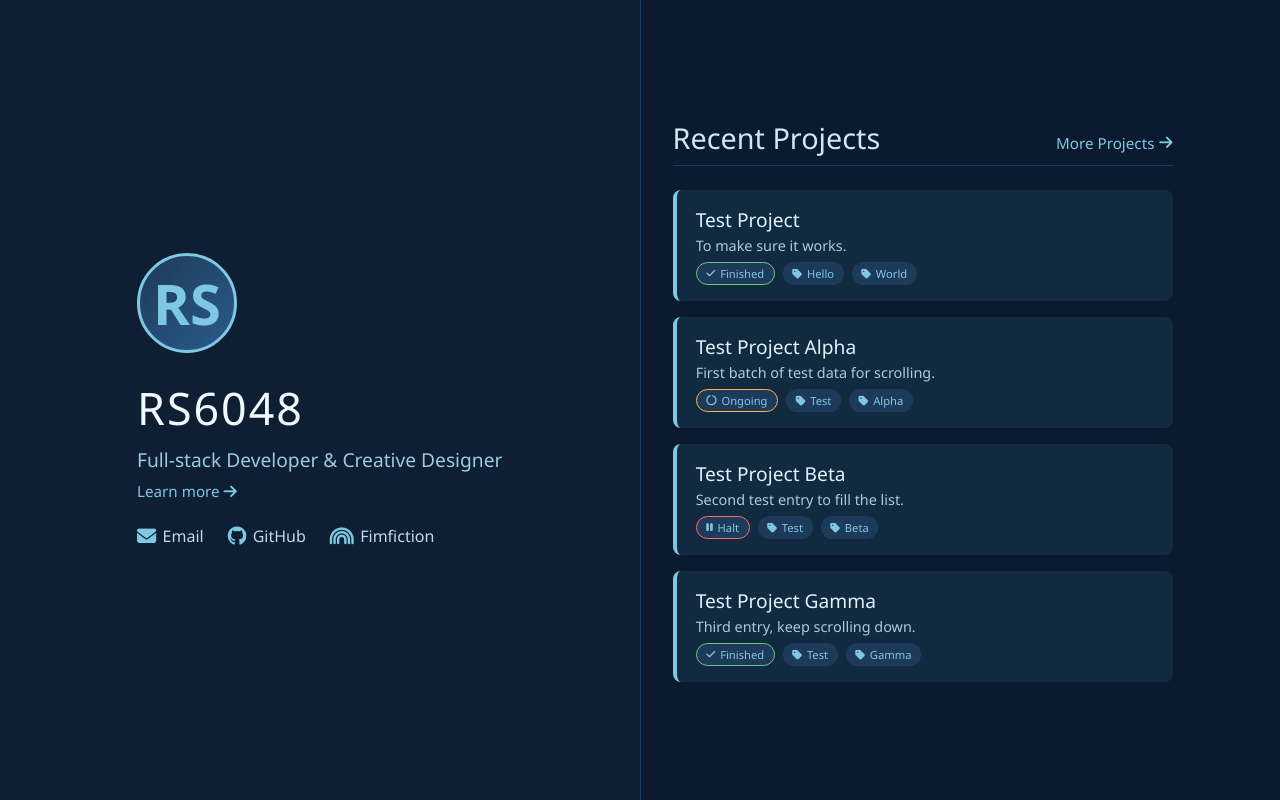
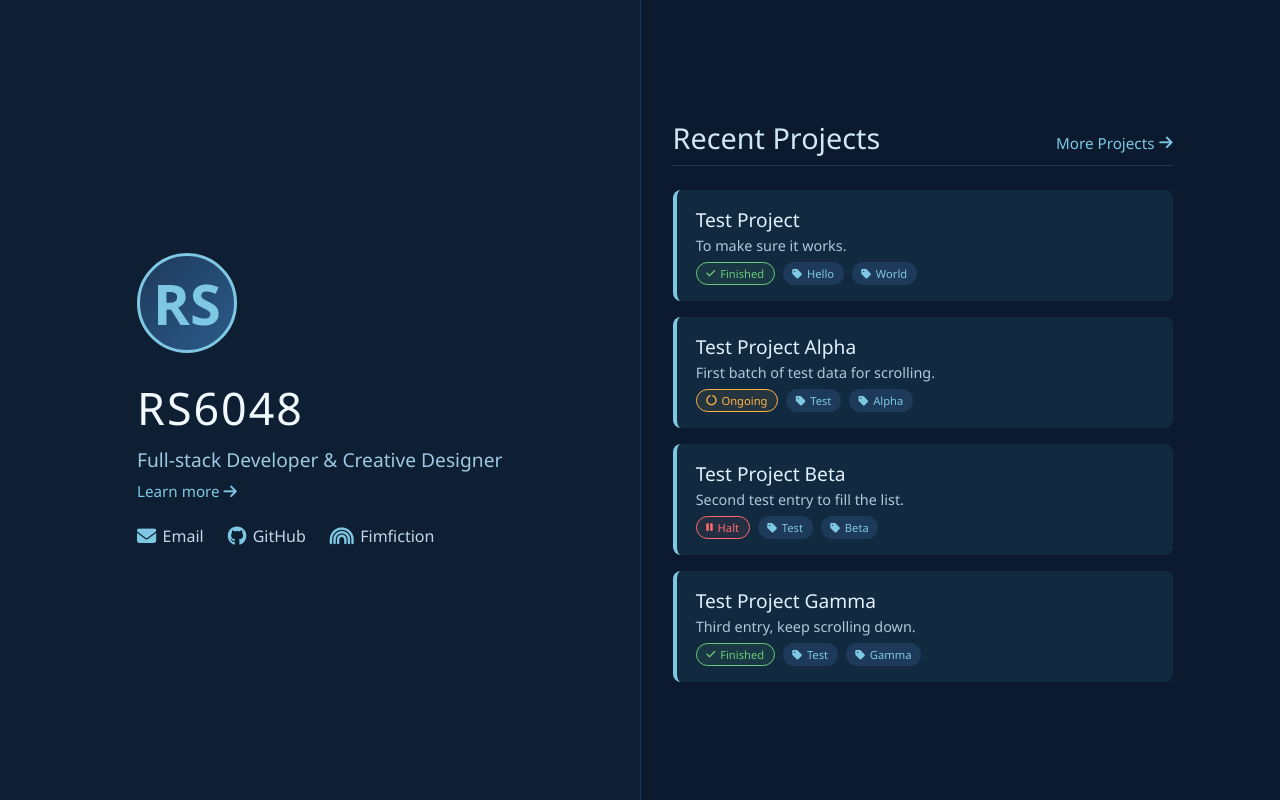
Before and after one commit to RS6048/rs6048.github.io, a PHP site: page / in a window 1280 px wide. Run offline with PHP 8.4, Linux system fonts and the light colour scheme.

Commit message:
Fix status tag CSS specificity to override default .tags span styles

```diff
--- a/css/style.css
+++ b/css/style.css
@@ -344,7 +344,9 @@ a:hover {
 }
 
 /* ----- Status Tags (Ongoing / Halt / Finished) ----- */
-.status-tag {
+/* Higher-specificity selectors to override default .tags span styles */
+.project-item .tags span.status-tag,
+.project-card .tags span.status-tag {
     display: inline-flex;
     align-items: center;
     gap: 0.3rem;
@@ -355,23 +357,27 @@ a:hover {
     font-weight: 500;
 }
 
-.status-tag i {
+.project-item .tags span.status-tag i,
+.project-card .tags span.status-tag i {
     font-size: 0.65rem;
 }
 
-.status-ongoing {
+.project-item .tags span.status-ongoing,
+.project-card .tags span.status-ongoing {
     color: #ffb347;
     border-color: #ffb347;
     background: rgba(255, 179, 71, 0.08);
 }
 
-.status-halt {
+.project-item .tags span.status-halt,
+.project-card .tags span.status-halt {
     color: #ff6b6b;
     border-color: #ff6b6b;
     background: rgba(255, 107, 107, 0.08);
 }
 
-.status-finished {
+.project-item .tags span.status-finished,
+.project-card .tags span.status-finished {
     color: #6bcb77;
     border-color: #6bcb77;
     background: rgba(107, 203, 119, 0.08);
```
